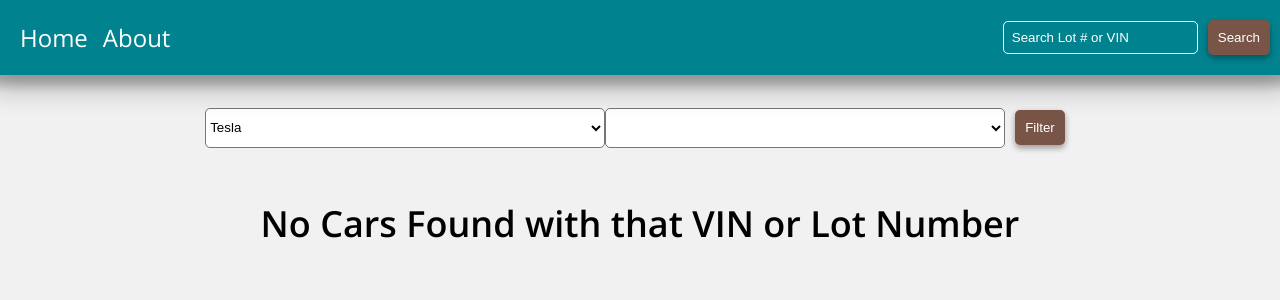
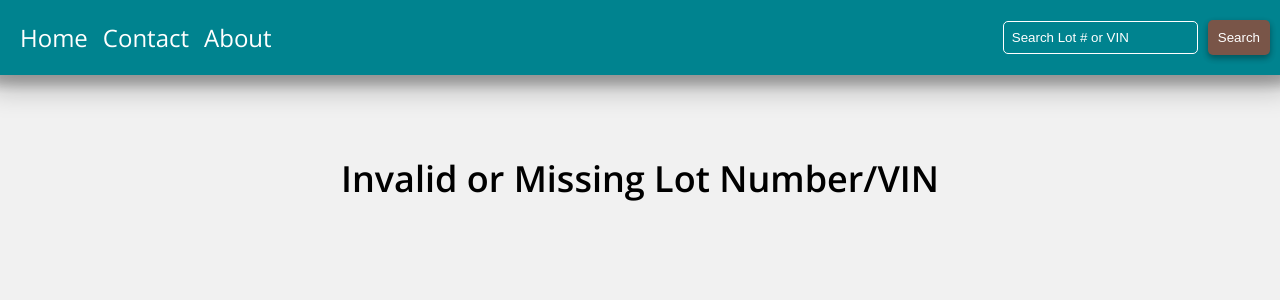
Before and after one commit to martinpetrov1096/auction-site, a Next.js app: page /search in a window 1280 px wide. Shown: the top 300 px of the page. Built offline with nearby package versions, Linux system fonts and the light colour scheme.

Commit message:
fixed bugs in filter functionality

```diff
--- a/components/filter.js
+++ b/components/filter.js
@@ -9,17 +9,15 @@ import styles from '../styles/components/filter.module.css';
 ////////////////////////////////////////////////////
 
 export default function filter() {
+   const router = useRouter();
    const [curMake, setCurMake] = useState();
    const [curModel, setCurModel] = useState();
-   const router = useRouter();
 
    useEffect(() => {
       const { make, model } = router.query;
-      console.log(make + ' ' + model);
       setCurMake(make);
       setCurModel(model);
    }, []);
-
 
    const makeElements = useMemo(() => {
       const makes = auctions.map((a) => {
@@ -29,7 +27,7 @@ export default function filter() {
          return makes.indexOf(make) === index;
       });
       return uniqueMakes.map((m) => {
-         return <option key={m} className="text-capitalize">{m}</option>;
+         return <option key={m}>{m}</option>;
       });
    }, [auctions]);
 
@@ -46,16 +44,17 @@ export default function filter() {
       }, []);
 
       return models.map((m) => {
-         return <option key={m} className="text-capitalize">{m}</option>;
+         return <option key={m}>{m}</option>;
       });
    }, [auctions, curMake]);
 
+   const filter = useCallback(() => {
 
-   const filter = useCallback(() => {
-      if (!curMake) {
+
+      if (!curMake || curMake === 'make') {
          return;
       }
-      if (!curModel) {
+      if (!curModel || curModel === 'model') {
          router.push('/' + curMake);
          return;
       }
@@ -65,15 +64,15 @@ export default function filter() {
 
    return (
       <form className={styles.wrapper}>
-         <select name="Make" id="make" value={curMake} onChange={() => setCurMake(event.target.value)} className={styles.select}>
-            <option value="" defaultValue disabled hidden>make</option>
+         <select name="Make" id="make" value={curMake} onChange={() => {setCurMake(event.target.value); setCurModel('model');}} className={styles.select}>
+            <option defaultValue initalValu>make</option>
             {makeElements}
          </select>
          <select name="Model" id="model" value={curModel} onChange={() => setCurModel(event.target.value)} className={styles.select}>
-            <option value="" defaultValue disabled hidden>model</option>
+            <option defaultValue>model</option>
             {modelElements}
          </select>
-         <button variant="primary"  onClick={(e) => {e.preventDefault(); filter();}}>Filter</button>
+         <button onClick={(e) => {e.preventDefault(); filter();}}>Filter</button>
       </form>
    );
 }
--- a/components/navbar.js
+++ b/components/navbar.js
@@ -10,6 +10,7 @@ export default function NavigationBar() {
       <nav className={styles.wrapper}>
          <div className={styles.links}>
             <a href="/" className={styles.title}>Home</a>
+            <a href="/contact">Contact</a>
             <a href="/about">About</a>
          </div>
          <div className={styles.search}>
--- a/config/auctions.json
+++ b/config/auctions.json
@@ -63,7 +63,7 @@
          "make": "tesla",
          "model": "model-3",
          "year": 2020,
-         "vin": "",
+         "vin": "KMHD35LH5EU219801",
          "mileage": "",
          "engine": "",
          "transmission": "",
--- a/pages/[make]/[model]/index.js
+++ b/pages/[make]/[model]/index.js
@@ -1,6 +1,7 @@
 import Head from 'next/head';
 import auctions from '../../../config/auctions.json';
 import PropTypes from 'prop-types';
+import Filter from '../../../components/filter';
 import { auctionProp } from '../../../utils/prop-types';
 import AuctionList from '../../../components/auction-list';
 
@@ -13,6 +14,7 @@ export default function Model({ auctions }) {
       <>
          <Head>
          </Head>
+         <Filter/>
          <AuctionList auctions={auctions}/>
       </>
    );
--- a/pages/[make]/index.js
+++ b/pages/[make]/index.js
@@ -1,6 +1,7 @@
 import Head from 'next/head';
 import auctions from '../../config/auctions.json';
 import PropTypes from 'prop-types';
+import Filter from '../../components/filter';
 import { auctionProp } from '../../utils/prop-types';
 import AuctionList from '../../components/auction-list';
 
@@ -14,6 +15,7 @@ export default function Make({ auctions }) {
       <>
          <Head>
          </Head>
+         <Filter/>
          <AuctionList auctions={auctions}/>
       </>
    );
--- a/pages/_app.js
+++ b/pages/_app.js
@@ -1,6 +1,5 @@
 import PropTypes from 'prop-types';
 import Navbar from '../components/navbar';
-import Filter from '../components/filter';
 import '../styles/global.css';
 import styles from '../styles/app.module.css';
 
@@ -11,11 +10,9 @@ export default function MyApp({ Component, pageProps }) {
    return (
       <div className={styles.wrapper}>
          <Navbar/>
-         <Filter/>
-         <div className={styles.contentWrapper}>
-
+         <main className={styles.contentWrapper}>
             <Component {...pageProps} />
-         </div>
+         </main>
       </div>
    );
 }
--- a/pages/index.js
+++ b/pages/index.js
@@ -1,6 +1,7 @@
 import Head from 'next/head';
 import auctions from '../config/auctions.json';
 import AuctionList from '../components/auction-list';
+import Filter from '../components/filter';
 
 
 ////////////////////////////////////////////////////
@@ -15,6 +16,7 @@ export default function Home() {
       <>
          <Head>
          </Head>
+         <Filter/>
          <AuctionList auctions={auctions}/>
       </>
    );
--- a/pages/search.js
+++ b/pages/search.js
@@ -1,6 +1,7 @@
+import { useMemo } from 'react';
+import { useRouter } from 'next/router';
 import auctions from '../config/auctions.json';
-import { useRouter } from 'next/router';
-
+import AuctionDetailsSmall from '../components/auction-details/small';
 ////////////////////////////////////////////////////
 //////////////////// COMPONENT /////////////////////
 ////////////////////////////////////////////////////
@@ -10,18 +11,45 @@ export default function Search() {
    const { keyword } =  router.query;
    console.log(keyword);
 
-   const vinResults = auctions.filter((a) => a.vehicleInfo.vin === parseInt(keyword));
-   const lotResults = auctions.filter((a) => a.lotNumber === parseInt(keyword));
+   if (!keyword) {
+      return <h1>Invalid or Missing Lot Number/VIN</h1>;
+   }
 
-   if (vinResults.length == 0 && lotResults.length == 0) {
+   const vinElement = useMemo(() => {
+      const vinResult = auctions.find((a) => a.vehicleInfo.vin === keyword);
+      if (!vinResult) {
+         return null;
+      }
       return (
-         <h1>No Cars Found with that VIN or Lot Number</h1>
+         <>
+            <h1>Results Matching VIN</h1>
+            <AuctionDetailsSmall auction ={vinResult}/>
+         </>
+      );
+   }, []);
+
+   const lotNumberElement = useMemo(() => {
+      const lotResult = auctions.find((a) => a.lotNumber === parseInt(keyword));
+      if (!lotResult) {
+         return null;
+      }
+      return (
+         <>
+            <h1>Results Matching Lot Number</h1>
+            <AuctionDetailsSmall auction ={lotResult}/>
+         </>
+      );
+   }, []);
+
+   if (!vinElement && !lotNumberElement) {
+      return (
+         <h1>No Vehicles Found with Lot Number or VIN {keyword} </h1>
       );
    }
-   console.log(lotResults);
-   console.log(vinResults);
-
    return (
-      <h1>hello</h1>
+      <div>
+         {lotNumberElement}
+         {vinElement}
+      </div>
    );
 }
--- a/styles/app.module.css
+++ b/styles/app.module.css
@@ -9,6 +9,7 @@
    background-color: var(--whiteSpaceColor);
 }
 .contentWrapper {
+   margin-top: 50px;
    width: 100%;
    max-width: 1300px;
    display: flex;
```
Also changed, not shown: pages/contact.js (+7 -0 lines), 1 other file (tests, documents, lock files or other folders).
